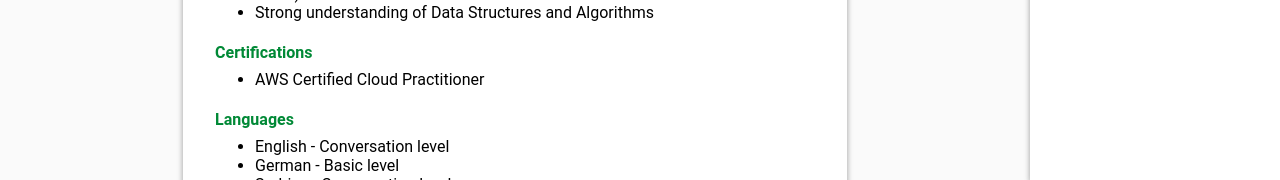
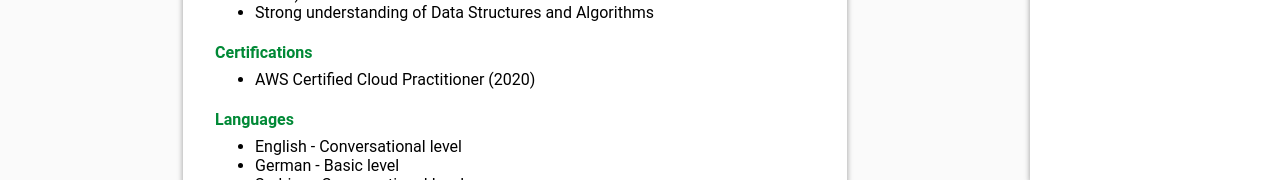
Before and after one commit to mihailozecar/mihailozecar, a Vue app: page / in a window 1280 px wide. Shown: the part 620-800 px from the top of the page. Built offline with nearby package versions, Linux system fonts and the light colour scheme.

Commit message:
minor updates

```diff
--- a/src/components/Home.vue
+++ b/src/components/Home.vue
@@ -86,7 +86,7 @@
 
     <ul class="unordered-list">
       <li>
-        AWS Certified Cloud Practitioner
+        AWS Certified Cloud Practitioner (2020)
       </li>
     </ul>
 
@@ -96,7 +96,7 @@
 
     <ul class="unordered-list">
       <li>
-        English - Conversation level
+        English - Conversational level
       </li>
 
       <li>
@@ -104,7 +104,7 @@
       </li>
 
       <li>
-        Serbian - Conversation level
+        Serbian - Conversational level
       </li>
     </ul>
 
```
